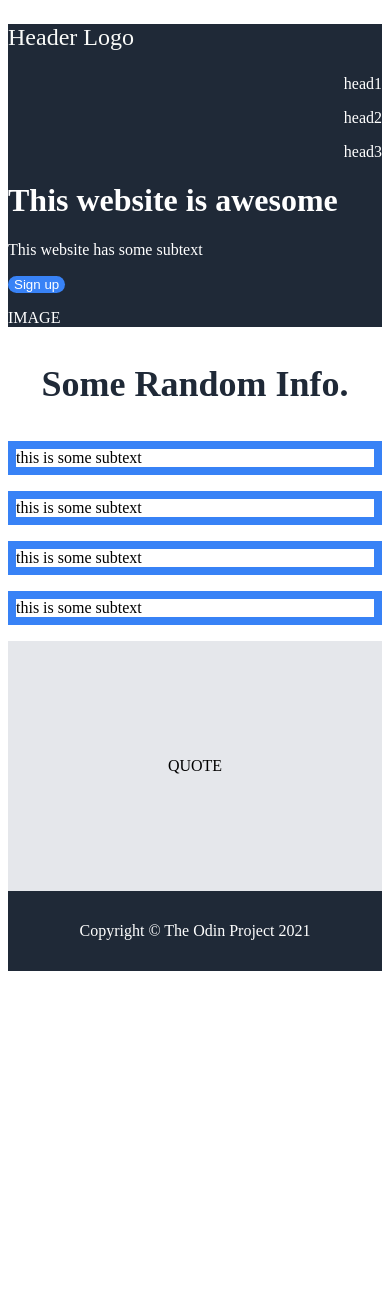
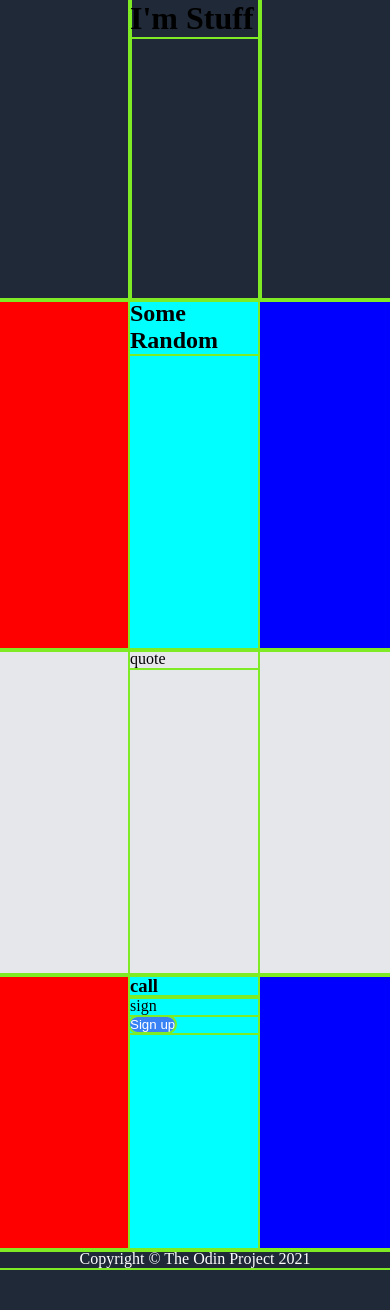
Before and after one commit to SpicyCrisps/odin-landingpage, a plain HTML site: page index.html in a window 390 px wide. Before the commit the page ends 979 px from the top, so only its background shows below. Drawn offline with Linux system fonts and the light colour scheme.

Commit message:
Third attempt
Third attempt at core layout. Properly divided and flex responsive.

```diff
--- a/index.html
+++ b/index.html
@@ -8,41 +8,55 @@
 </head>
 <body>
 
-    <div id="header-parent">
-        <p id="header-logo">Header Logo</p>
-        <div class="header-content">
-            <p class="header-link">head1</p>
-            <p class="header-link">head2</p>
-            <p class="header-link">head3</p>
+    <div class="flex-container">
+        <div id="flex-hero-child-left"></div>
+        <div id="flex-hero-child-middle">
+            <header>
+                <H1>I'm Stuff</H1>
+            </header>
         </div>
-        <div class="top-body">
-            <h1>This website is awesome</h1>
-            <p>This website has some subtext</p>
-            <button id="top-button">Sign up</button>
-            <p>IMAGE</p>
-            </div>
+        <div id="flex-hero-child-right"></div>
     </div>
 
-
-
-
-    <div class="torso-body">
-        <p id="torso-body-text">Some Random Info.</p>
-        <p class="flex-box">this is some subtext</p>
-        <p class="flex-box">this is some subtext</p>
-        <p class="flex-box">this is some subtext</p>
-        <p class="flex-box">this is some subtext</p>
+    <div class="flex-container">
+        <div id="flex-center-child-left"></div>
+        <div id="flex-center-child-middle">
+            <div>
+                <H2>Some Random</H2>
+            </div>
+        </div>
+        <div id="flex-center-child-right"></div>
     </div>
 
-
-    <div class="leg-body">
-        <p>QUOTE</p>
+    <div class="flex-container">
+        <div id="flex-quote-child-left"></div>
+        <div id="flex-quote-child-middle">
+            <div>
+                <blockquote>quote</blockquote>
+            </div>
+        </div>
+        <div id="flex-quote-child-right"></div>
     </div>
 
-    <div class="bottom-body"></div>
+    <div class="flex-container">
+        <div id="flex-cta-child-left"></div>
+        <div id="flex-cta-child-middle">
+            <div>
 
-    <div class="footer-body">
+                <div>
+                    <h3>call</h3>
+                    <p>sign</p>
+                    <button>Sign up</button>
+                </div>
+
+            </div>
+        </div>
+        <div id="flex-cta-child-right"></div>
+    </div>
+
+    <footer>
         <p>Copyright © The Odin Project 2021</p>
-    </div>
+    </footer>
+
 </body>
 </html>
--- a/stylesheet.css
+++ b/stylesheet.css
@@ -1,27 +1,94 @@
-#header-parent, .top-body, .footer-body
+*
+{
+    margin:0;
+    padding:0;
+    outline: 2px #7eeb25 solid;
+}
+
+body
 {
     background-color: #1f2937;
-    color: white;
-}
-#header-logo
-{
-    color: #F9FAF8;
-    font-size: 24px;
 }
 
-.header-content
+.flex-container
 {
-    margin: 0%;
-    text-align: right;
-
+    display:flex;
 }
 
-#torso-body-text{
-    text-align: center;
-    font-size: 36px;
-    font-weight: bolder;
-    color: #1F2937;
+#flex-hero-child-left
+{
+    flex: 1;
 }
+
+#flex-hero-child-middle
+{
+    height: 300px;
+    flex: 1;
+}
+
+#flex-hero-child-right
+{
+    flex: 1;
+}
+
+#flex-center-child-left
+{
+    background-color: red;
+    flex: 1;
+}
+
+#flex-center-child-middle
+{
+    height: 350px;
+    background-color: aqua;
+    flex: 1;
+}
+
+#flex-center-child-right
+{
+    background-color: blue;
+    flex: 1;
+}
+
+
+#flex-quote-child-left
+{
+    background-color: #E5E7EB;
+    flex: 1;
+}
+
+#flex-quote-child-middle
+{
+    height: 325px;
+    background-color: #E5E7EB;
+    flex: 1;
+}
+
+#flex-quote-child-right
+{
+    background-color: #E5E7EB;
+    flex: 1;
+}
+
+#flex-cta-child-left
+{
+    background-color: red;
+    flex: 1;
+}
+
+#flex-cta-child-middle
+{
+    height: 275px;
+    background-color: aqua;
+    flex: 1;
+}
+
+#flex-cta-child-right
+{
+    background-color: blue;
+    flex: 1;
+}
+
 button
 {
     background-color: #3882F6;
@@ -30,23 +97,9 @@ button
     border-radius: 40px;
 }
 
-.leg-body
+footer
 {
+    height: 60px;
+    color: white;
     text-align: center;
-    padding: 100px;
-    background-color: #E5E7EB;
 }
-
-.footer-body{
-    text-align: center;
-    padding: 15px;
-}
-
-p.flex-box
-{
-    flex: 1;
-    flex-flow: column;
-    align-content: center;
-    display: flex;
-    border: 8px solid #3882F6;
-}
```
Also changed, not shown: 1 other file.
